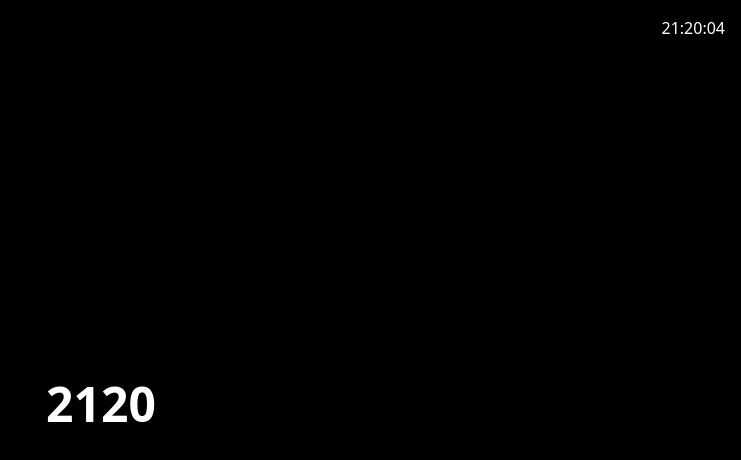
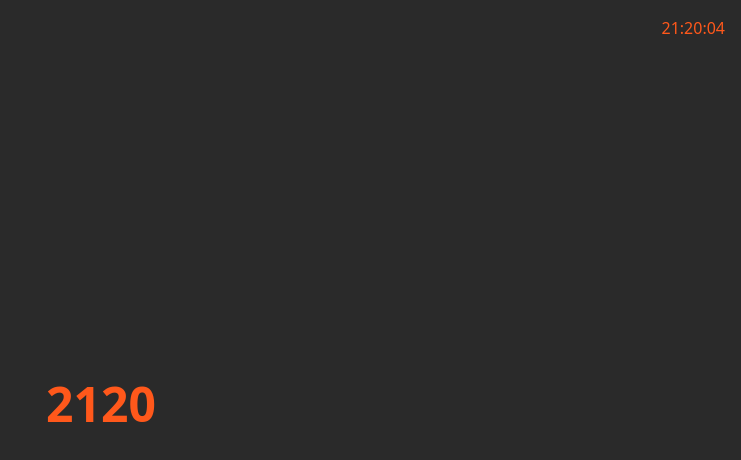
Before and after one commit to lfs48/primetime, a React (Vite) app: page / in a window 1280 px wide. Shown: the top 460 px of the page, without its empty margins (539-1280 px from the left). Built offline with nearby package versions, Linux system fonts and the light colour scheme.

Commit message:
feat: define tailwind color palette

```diff
--- a/src/components/pages/landing/styled.ts
+++ b/src/components/pages/landing/styled.ts
@@ -1,7 +1,7 @@
 import tw from 'tailwind-styled-components';
 
 export const Root = tw.div`
-    bg-black
+    bg-smoke
     w-full
     h-full
     flex
@@ -12,7 +12,7 @@ export const Root = tw.div`
 `
 
 export const Number = tw.div`
-    text-white
+    text-orange-neon
     text-5xl
     font-semibold
     select-none
@@ -22,5 +22,5 @@ export const Time = tw.div`
     fixed
     top-4
     right-4
-    text-white
+    text-orange-neon
 `
--- a/tailwind.config.js
+++ b/tailwind.config.js
@@ -4,7 +4,15 @@ module.exports = {
     "./src/**/*.{js,ts,jsx,tsx}",
   ],
   theme: {
-    extend: {},
+    extend: {
+      colors: {
+        black: '#0F0F0F',
+        orange: {
+          neon: '#FF581B'
+        },
+        smoke: '#2A2A2A'
+      }
+    }
   },
   plugins: [],
 }
```
